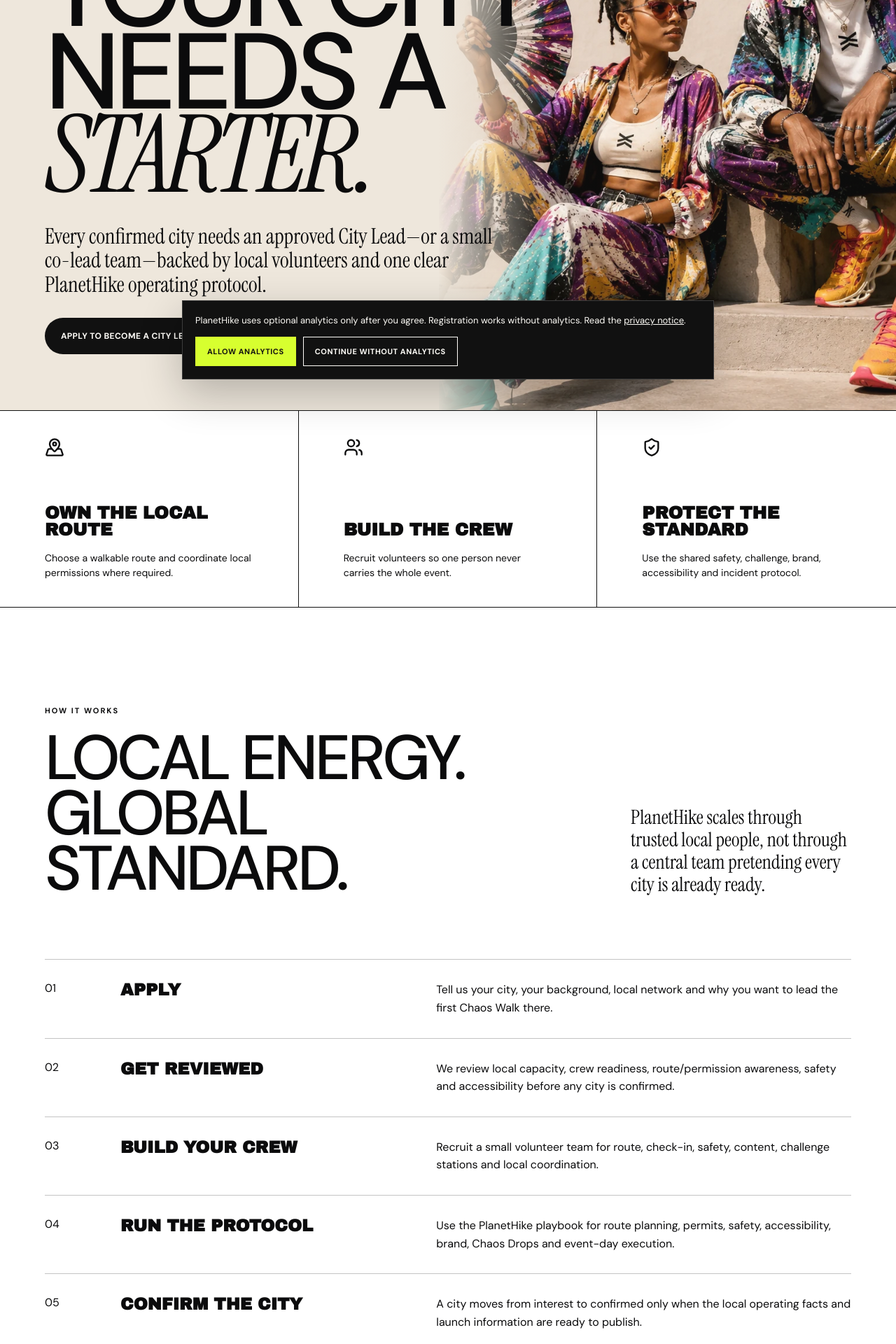
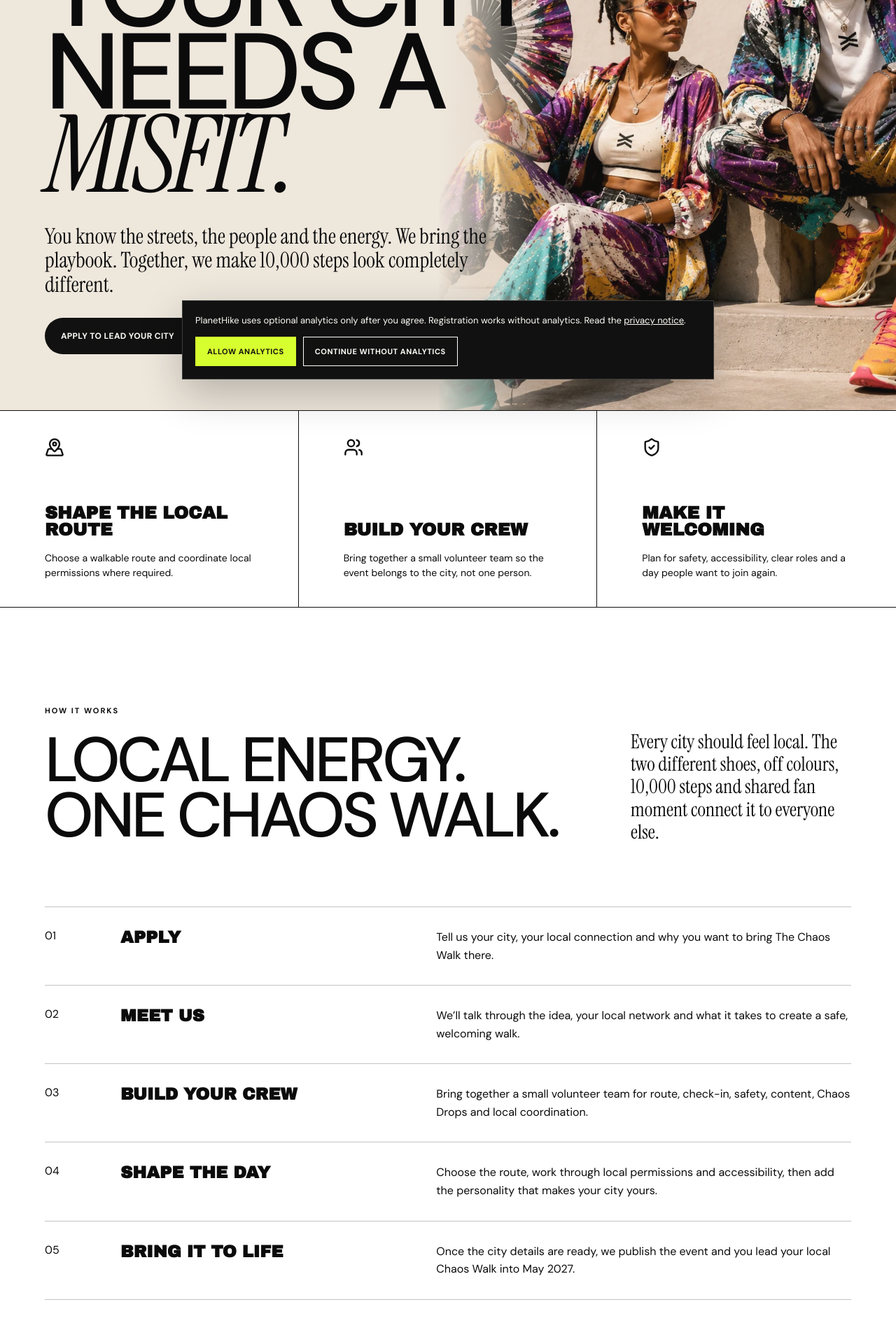
Before and after one commit to unikmo/planethike, a Next.js app: page /city-leads in a window 1280 px wide. Shown: the part 240-2160 px from the top of the page at 70% size. Built offline with nearby package versions, Linux system fonts and the light colour scheme; no server answers.

Commit message:
Rewrite City Leads page around the public role

```diff
--- a/app/city-leads/page.tsx
+++ b/app/city-leads/page.tsx
@@ -2,11 +2,11 @@ import { ArrowLeft, ArrowRight, CheckCircle2, MapPinned, ShieldCheck, Users } fr
 import MobileMenu from '../MobileMenu';
 
 const steps = [
-  ['01', 'Apply', 'Tell us your city, your background, local network and why you want to lead the first Chaos Walk there.'],
-  ['02', 'Get reviewed', 'We review local capacity, crew readiness, route/permission awareness, safety and accessibility before any city is confirmed.'],
-  ['03', 'Build your crew', 'Recruit a small volunteer team for route, check-in, safety, content, challenge stations and local coordination.'],
-  ['04', 'Run the protocol', 'Use the PlanetHike playbook for route planning, permits, safety, accessibility, brand, Chaos Drops and event-day execution.'],
-  ['05', 'Confirm the city', 'A city moves from interest to confirmed only when the local operating facts and launch information are ready to publish.'],
+  ['01', 'Apply', 'Tell us your city, your local connection and why you want to bring The Chaos Walk there.'],
+  ['02', 'Meet us', 'We’ll talk through the idea, your local network and what it takes to create a safe, welcoming walk.'],
+  ['03', 'Build your crew', 'Bring together a small volunteer team for route, check-in, safety, content, Chaos Drops and local coordination.'],
+  ['04', 'Shape the day', 'Choose the route, work through local permissions and accessibility, then add the personality that makes your city yours.'],
+  ['05', 'Bring it to life', 'Once the city details are ready, we publish the event and you lead your local Chaos Walk into May 2027.'],
 ];
 
 export default function CityLeadsPage() {
@@ -21,23 +21,23 @@ export default function CityLeadsPage() {
       <section className="subHero cityLeadHero">
         <div className="subHeroInner">
           <p className="sectionKicker">CITY LEADS / MAY 2027</p>
-          <h1>YOUR CITY<br/>NEEDS A<br/><em>STARTER.</em></h1>
-          <p className="subLead">Every confirmed city needs an approved City Lead—or a small co-lead team—backed by local volunteers and one clear PlanetHike operating protocol.</p>
-          <a className="button buttonDark" href="/city-leads/apply">Apply to become a City Lead <ArrowRight size={18}/></a>
+          <h1>YOUR CITY<br/>NEEDS A<br/><em>MISFIT.</em></h1>
+          <p className="subLead">You know the streets, the people and the energy. We bring the playbook. Together, we make 10,000 steps look completely different.</p>
+          <a className="button buttonDark" href="/city-leads/apply">Apply to lead your city <ArrowRight size={18}/></a>
         </div>
       </section>
 
       <section className="roleStrip">
-        <article><MapPinned size={28}/><strong>Own the local route</strong><span>Choose a walkable route and coordinate local permissions where required.</span></article>
-        <article><Users size={28}/><strong>Build the crew</strong><span>Recruit volunteers so one person never carries the whole event.</span></article>
-        <article><ShieldCheck size={28}/><strong>Protect the standard</strong><span>Use the shared safety, challenge, brand, accessibility and incident protocol.</span></article>
+        <article><MapPinned size={28}/><strong>Shape the local route</strong><span>Choose a walkable route and coordinate local permissions where required.</span></article>
+        <article><Users size={28}/><strong>Build your crew</strong><span>Bring together a small volunteer team so the event belongs to the city, not one person.</span></article>
+        <article><ShieldCheck size={28}/><strong>Make it welcoming</strong><span>Plan for safety, accessibility, clear roles and a day people want to join again.</span></article>
       </section>
 
       <section className="processSection">
         <div className="sectionKicker">HOW IT WORKS</div>
         <div className="processIntro">
-          <h2>LOCAL ENERGY.<br/>GLOBAL STANDARD.</h2>
-          <p>PlanetHike scales through trusted local people, not through a central team pretending every city is already ready.</p>
+          <h2>LOCAL ENERGY.<br/>ONE CHAOS WALK.</h2>
+          <p>Every city should feel local. The two different shoes, off colours, 10,000 steps and shared fan moment connect it to everyone else.</p>
         </div>
         <div className="processList">
           {steps.map(([n,title,text]) => (
@@ -52,21 +52,21 @@ export default function CityLeadsPage() {
 
       <section className="protocolSection">
         <div>
-          <p className="sectionKicker light">THE PLANETHIKE PROTOCOL</p>
-          <h2>WE GIVE YOU THE<br/>PLAYBOOK.</h2>
+          <p className="sectionKicker light">WHAT WE BRING</p>
+          <h2>YOU GET THE<br/>PLAYBOOK.</h2>
         </div>
         <div className="protocolGrid">
-          {['Route + permissions','Volunteer roles','Safety + incidents','Accessibility','10K Chaos Drops','Fan ritual + DIY guidance','Local media + content','Event-day checklist','Post-event reporting'].map(item => (
+          {['Route guidance','Volunteer roles','Safety + incidents','Accessibility','10K Chaos Drops','Chaos Fan ritual','Local media + content','Event-day checklist','Post-event wrap-up'].map(item => (
             <span key={item}><CheckCircle2 size={17}/>{item}</span>
           ))}
         </div>
       </section>
 
       <section className="leadCta">
-        <p>MAY 2027 / CITY APPLICATIONS OPEN</p>
-        <h2>PUT YOUR CITY<br/>IN THE RUNNING.</h2>
-        <a className="button buttonDark" href="/city-leads/apply">Start the City Lead application <ArrowRight size={18}/></a>
-        <small>Applying does not confirm a city. PlanetHike reviews local readiness before publishing an event as confirmed.</small>
+        <p>MAY 2027 / CITY LEAD APPLICATIONS</p>
+        <h2>START SOMETHING<br/>YOUR CITY REMEMBERS.</h2>
+        <a className="button buttonDark" href="/city-leads/apply">Start your City Lead application <ArrowRight size={18}/></a>
+        <small>Applying starts the conversation. We’ll work through the local details with you before your city is announced.</small>
       </section>
     </main>
   );
```
